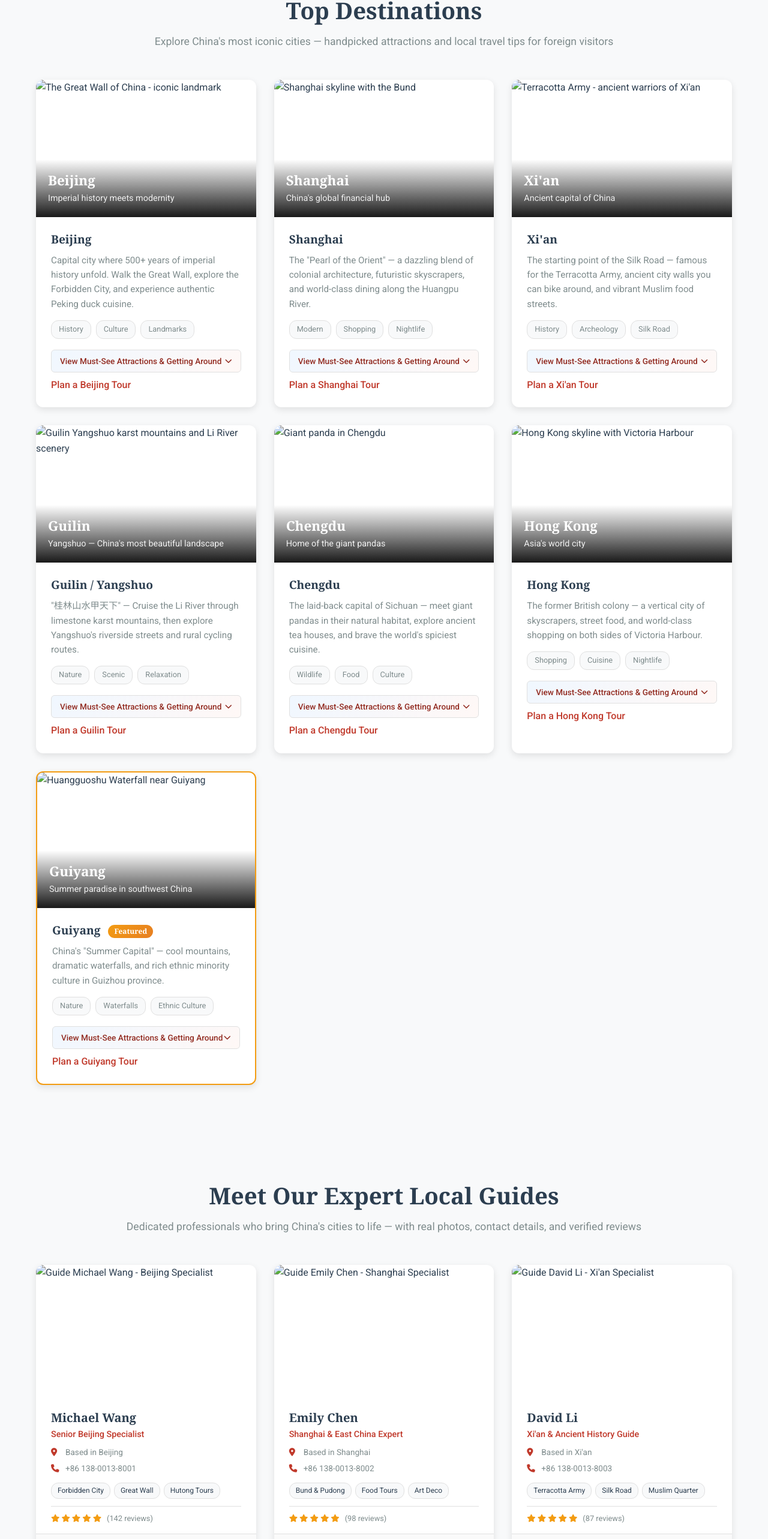
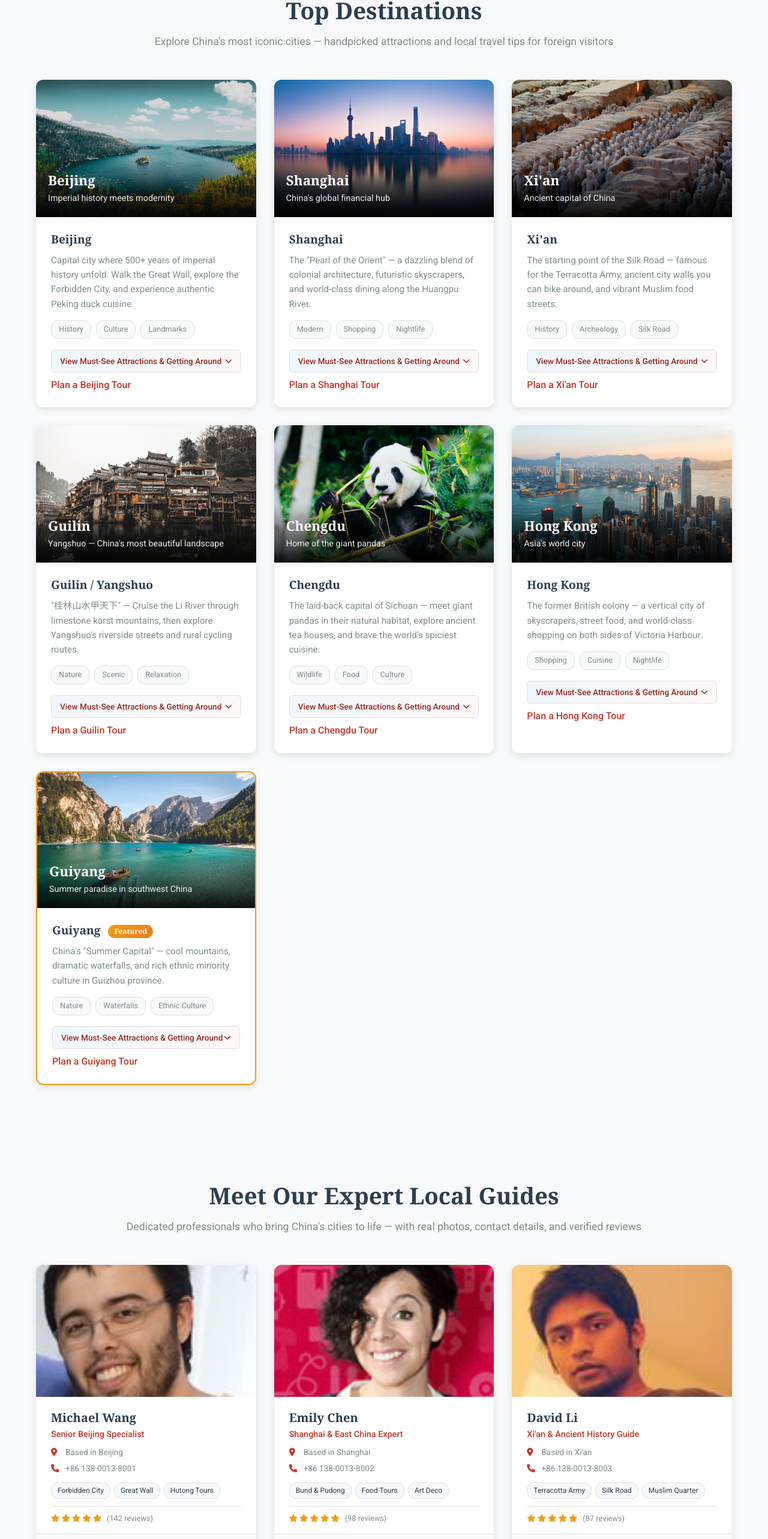
Before and after one commit to jeno0423developer/China-Travel-Guide, a plain HTML site: page index.html in a window 1280 px wide. Shown: the part 1834-4400 px from the top of the page at 60% size. Drawn offline with Linux system fonts and the light colour scheme; files whose address does not match are found by name.

Commit message:
Update index.html

```diff
--- a/index.html
+++ b/index.html
@@ -139,7 +139,7 @@
             <div class="destinations-grid">
                 <div class="destination-card" id="beijing">
                     <div class="destination-image">
-                        <img src="images/beijing-great-wall.jpg" alt="The Great Wall of China - iconic landmark" style="width:100%; height:100%; object-fit:cover; display:block;" loading="lazy">
+                        <img src="beijing-great-wall.jpg" alt="The Great Wall of China - iconic landmark" style="width:100%; height:100%; object-fit:cover; display:block;" loading="lazy">
                         <div class="destination-overlay">
                             <h3>Beijing</h3>
                             <p>Imperial history meets modernity</p>
@@ -184,7 +184,7 @@
 
                 <div class="destination-card" id="shanghai">
                     <div class="destination-image">
-                        <img src="images/shanghai-bund.jpg" alt="Shanghai skyline with the Bund" style="width:100%; height:100%; object-fit:cover; display:block;" loading="lazy">
+                        <img src="shanghai-bund.jpg" alt="Shanghai skyline with the Bund" style="width:100%; height:100%; object-fit:cover; display:block;" loading="lazy">
                         <div class="destination-overlay">
                             <h3>Shanghai</h3>
                             <p>China's global financial hub</p>
@@ -229,7 +229,7 @@
 
                 <div class="destination-card" id="xian">
                     <div class="destination-image">
-                        <img src="images/xian-terracotta.jpg" alt="Terracotta Army - ancient warriors of Xi'an" style="width:100%; height:100%; object-fit:cover; display:block;" loading="lazy">
+                        <img src="xian-terracotta.jpg" alt="Terracotta Army - ancient warriors of Xi'an" style="width:100%; height:100%; object-fit:cover; display:block;" loading="lazy">
                         <div class="destination-overlay">
                             <h3>Xi'an</h3>
                             <p>Ancient capital of China</p>
@@ -274,7 +274,7 @@
 
                 <div class="destination-card" id="guilin">
                     <div class="destination-image">
-                        <img src="images/guilin-li-river.jpg" alt="Guilin Yangshuo karst mountains and Li River scenery" style="width:100%; height:100%; object-fit:cover; display:block;" loading="lazy">
+                        <img src="guilin-li-river.jpg" alt="Guilin Yangshuo karst mountains and Li River scenery" style="width:100%; height:100%; object-fit:cover; display:block;" loading="lazy">
                         <div class="destination-overlay">
                             <h3>Guilin</h3>
                             <p>Yangshuo — China's most beautiful landscape</p>
@@ -319,7 +319,7 @@
 
                 <div class="destination-card" id="chengdu">
                     <div class="destination-image">
-                        <img src="images/chengdu-panda.jpg" alt="Giant panda in Chengdu" style="width:100%; height:100%; object-fit:cover; display:block;" loading="lazy">
+                        <img src="chengdu-panda.jpg" alt="Giant panda in Chengdu" style="width:100%; height:100%; object-fit:cover; display:block;" loading="lazy">
                         <div class="destination-overlay">
                             <h3>Chengdu</h3>
                             <p>Home of the giant pandas</p>
@@ -364,7 +364,7 @@
 
                 <div class="destination-card" id="hongkong">
                     <div class="destination-image">
-                        <img src="images/hongkong-victoria.jpg" alt="Hong Kong skyline with Victoria Harbour" style="width:100%; height:100%; object-fit:cover; display:block;" loading="lazy">
+                        <img src="hongkong-victoria.jpg" alt="Hong Kong skyline with Victoria Harbour" style="width:100%; height:100%; object-fit:cover; display:block;" loading="lazy">
                         <div class="destination-overlay">
                             <h3>Hong Kong</h3>
                             <p>Asia's world city</p>
@@ -409,7 +409,7 @@
 
                 <div class="destination-card featured-destination" id="guiyang">
                     <div class="destination-image">
-                        <img src="images/guiyang-waterfall.jpg" alt="Huangguoshu Waterfall near Guiyang" style="width:100%; height:100%; object-fit:cover; display:block;" loading="lazy">
+                        <img src="guiyang-waterfall.jpg" alt="Huangguoshu Waterfall near Guiyang" style="width:100%; height:100%; object-fit:cover; display:block;" loading="lazy">
                         <div class="destination-overlay">
                             <h3>Guiyang</h3>
                             <p>Summer paradise in southwest China</p>
@@ -465,7 +465,7 @@
                 <!-- Guide 1: Beijing -->
                 <div class="guide-card">
                     <div class="guide-photo">
-                        <img src="images/guide-michael.jpg" alt="Guide Michael Wang - Beijing Specialist" loading="lazy" />
+                        <img src="guide-michael.jpg" alt="Guide Michael Wang - Beijing Specialist" loading="lazy" />
                     </div>
                     <div class="guide-info">
                         <h4>Michael Wang</h4>
@@ -496,7 +496,7 @@
                 <!-- Guide 2: Shanghai -->
                 <div class="guide-card">
                     <div class="guide-photo">
-                        <img src="images/guide-emily.jpg" alt="Guide Emily Chen - Shanghai Specialist" loading="lazy" />
+                        <img src="guide-emily.jpg" alt="Guide Emily Chen - Shanghai Specialist" loading="lazy" />
                     </div>
                     <div class="guide-info">
                         <h4>Emily Chen</h4>
@@ -527,7 +527,7 @@
                 <!-- Guide 3: Xi'an -->
                 <div class="guide-card">
                     <div class="guide-photo">
-                        <img src="images/guide-david.jpg" alt="Guide David Li - Xi'an Specialist" loading="lazy" />
+                        <img src="guide-david.jpg" alt="Guide David Li - Xi'an Specialist" loading="lazy" />
                     </div>
                     <div class="guide-info">
                         <h4>David Li</h4>
@@ -558,7 +558,7 @@
                 <!-- Guide 4: Chengdu -->
                 <div class="guide-card">
                     <div class="guide-photo">
-                        <img src="images/guide-sophia.jpg" alt="Guide Sophia Liu - Chengdu Specialist" loading="lazy" />
+                        <img src="guide-sophia.jpg" alt="Guide Sophia Liu - Chengdu Specialist" loading="lazy" />
                     </div>
                     <div class="guide-info">
                         <h4>Sophia Liu</h4>
@@ -589,7 +589,7 @@
                 <!-- Guide 5: Guilin/Yangshuo -->
                 <div class="guide-card">
                     <div class="guide-photo">
-                        <img src="images/guide-jenny.jpg" alt="Guide Jenny Zhang - Guilin Specialist" loading="lazy" />
+                        <img src="guide-jenny.jpg" alt="Guide Jenny Zhang - Guilin Specialist" loading="lazy" />
                     </div>
                     <div class="guide-info">
                         <h4>Jenny Zhang</h4>
@@ -620,7 +620,7 @@
                 <!-- Guide 6: Hong Kong -->
                 <div class="guide-card">
                     <div class="guide-photo">
-                        <img src="images/guide-kevin.jpg" alt="Guide Kevin Wong - Hong Kong Specialist" loading="lazy" />
+                        <img src="guide-kevin.jpg" alt="Guide Kevin Wong - Hong Kong Specialist" loading="lazy" />
                     </div>
                     <div class="guide-info">
                         <h4>Kevin Wong</h4>
@@ -651,7 +651,7 @@
                 <!-- Guide 7: Guiyang -->
                 <div class="guide-card">
                     <div class="guide-photo">
-                        <img src="images/guide-lucy.jpg" alt="Guide Lucy Huang - Guiyang Specialist" loading="lazy" />
+                        <img src="guide-lucy.jpg" alt="Guide Lucy Huang - Guiyang Specialist" loading="lazy" />
                     </div>
                     <div class="guide-info">
                         <h4>Lucy Huang</h4>
```
